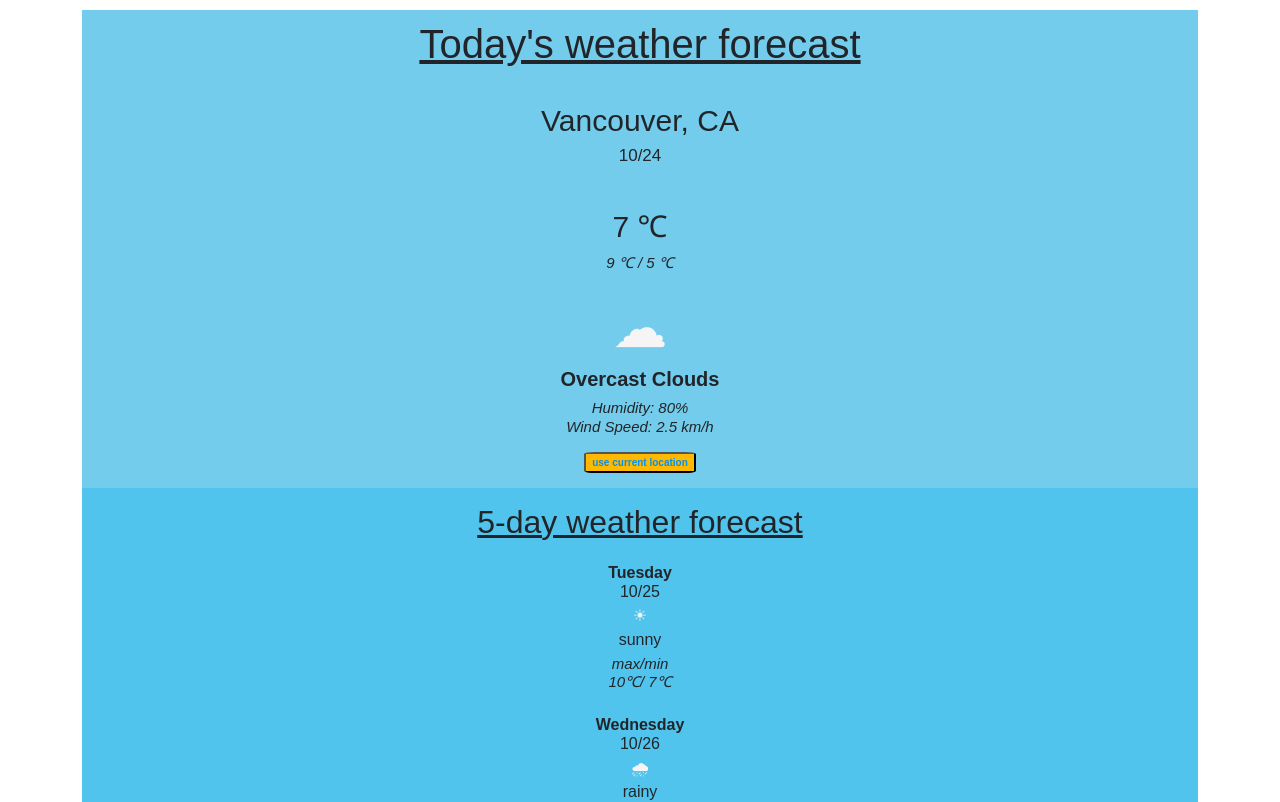
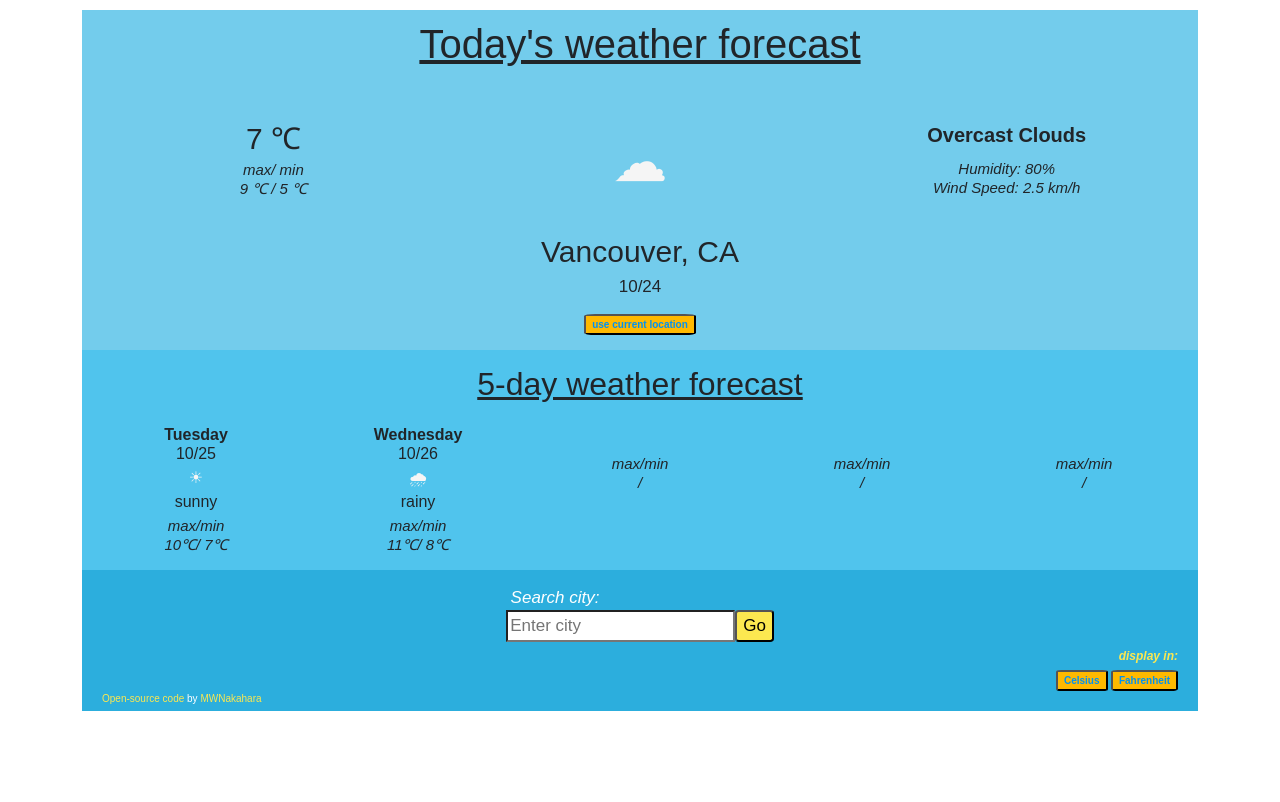
Before and after one commit to mwnakahara/Weather-App-React, a React (Create React App) app: page / in a window 1280 px wide. Shown: the top 802 px of the page. Built offline with nearby package versions, Linux system fonts and the light colour scheme.

Commit message:
added Bootstrap columns, corrected layout

```diff
--- a/src/App.js
+++ b/src/App.js
@@ -10,7 +10,7 @@ import Footer from "./Footer/Footer";
 function App() {
   return (
     <div className="App">
-      <div class="container">
+      <div className="container">
         <Header />
         <Section />
         <Footer />
--- a/src/Footer/CitySearch.css
+++ b/src/Footer/CitySearch.css
@@ -1,7 +1,7 @@
-.CitySearch div {
-  margin-right: 155px;
+.CitySearch p {
   color: #fff;
   font-style: italic;
+  margin: 0 170px 0 0;
 }
 
 .CitySearch input.searchBar {
--- a/src/Footer/CitySearch.js
+++ b/src/Footer/CitySearch.js
@@ -4,13 +4,13 @@ import "./CitySearch.css";
 export default function CitySearch() {
   return (
     <div className="CitySearch">
-      <div>Search city:</div>
+      <p>Search city:</p>
       <form>
         <input
           className="searchBar"
           type="text"
           placeholder="Enter city"
-          autocomplete="off"
+          autoComplete="off"
         />
         <input className="searchButton" type="submit" value="Go" />
       </form>
--- a/src/Header/AdditionalData.css
+++ b/src/Header/AdditionalData.css
@@ -1,13 +1,10 @@
-.AdditionalData .symbol-now {
-  font-size: 55px;
-  padding: 15px 10px 0;
-  min-width: fit-content;
-  color: whitesmoke;
+.AdditionalData {
+  margin: 25px auto;
 }
 
 .AdditionalData .description {
   text-transform: capitalize;
-  padding-bottom: 10px;
+  padding: 20px 0 15px;
   font-size: 20px;
   font-weight: 600;
   font-style: normal;
--- a/src/Header/AdditionalData.js
+++ b/src/Header/AdditionalData.js
@@ -4,16 +4,11 @@ import "./AdditionalData.css";
 export default function AdditionalData(props) {
   return (
     <div className="AdditionalData">
-      <div className="symbol-now">{props.symbol}</div>
-      <div>
-        <div className="additional-data">
-          <ul>
-            <li className="description">{props.description}</li>
-            <li>Humidity: {props.humidity}</li>
-            <li>Wind Speed: {props.windSpeed}</li>
-          </ul>
-        </div>
-      </div>
+      <ul>
+        <li className="description">{props.description}</li>
+        <li>Humidity: {props.humidity}</li>
+        <li>Wind Speed: {props.windSpeed}</li>
+      </ul>
     </div>
   );
 }
--- a/src/Header/Header.js
+++ b/src/Header/Header.js
@@ -9,14 +9,21 @@ export default function Header() {
   return (
     <div className="Header">
       <h1>Today's weather forecast</h1>
-      <LocalData city="Vancouver, CA" date="10/24" />
+      <div className="row">
+        <div className="col">
           <Temperature current="7" maximum="9" minimum="5" unit="℃" />
+        </div>
+        <div className="col">
+          <LocalData symbol="☁" city="Vancouver, CA" date="10/24" />
+        </div>
+        <div className="col">
           <AdditionalData
-        symbol="☁"
             description="overcast clouds"
             humidity="80%"
             windSpeed="2.5 km/h"
           />
+        </div>
+      </div>
       <LocationButton />
     </div>
   );
--- a/src/Header/LocalData.css
+++ b/src/Header/LocalData.css
@@ -1,5 +1,9 @@
-.LocalData {
+.LocalData .symbol-now {
   margin: 25px auto;
+  font-size: 55px;
+  padding: 15px 10px 0;
+  min-width: fit-content;
+  color: whitesmoke;
 }
 
 .LocalData .city {
--- a/src/Header/LocalData.js
+++ b/src/Header/LocalData.js
@@ -4,8 +4,9 @@ import "./LocalData.css";
 export default function LocalData(props) {
   return (
     <div className="LocalData">
-      <div class="city">{props.city}</div>
-      <div class="date">{props.date}</div>
+      <div className="symbol-now">{props.symbol}</div>
+      <div className="city">{props.city}</div>
+      <div className="date">{props.date}</div>
     </div>
   );
 }
--- a/src/Header/Temperature.css
+++ b/src/Header/Temperature.css
@@ -1,5 +1,9 @@
+.Temperature {
+  margin: 25px auto;
+}
+
 .Temperature .current {
-  padding: 10px 0 5px;
+  padding: 10px 0 0;
   min-width: fit-content;
   font-size: 30px;
 }
--- a/src/Header/Temperature.js
+++ b/src/Header/Temperature.js
@@ -9,6 +9,7 @@ export default function Temperature(props) {
         {props.current} {props.unit}
       </div>
       <div className="maxMin">
+        <div>max/ min</div>
         {props.maximum} {props.unit} <span>/ </span>
         {props.minimum} {props.unit}
       </div>
--- a/src/Section/Section.js
+++ b/src/Section/Section.js
@@ -6,6 +6,8 @@ export default function Section() {
   return (
     <div className="Section">
       <h2>5-day weather forecast</h2>
+      <div className="row">
+        <div className="col">
           <Forecast
             weekday="Tuesday"
             date="10/25"
@@ -15,7 +17,8 @@ export default function Section() {
             minimum="7"
             unit="℃"
           />
-      <br />
+        </div>
+        <div className="col">
           <Forecast
             weekday="Wednesday"
             date="10/26"
@@ -26,5 +29,16 @@ export default function Section() {
             unit="℃"
           />
         </div>
+        <div className="col">
+          <Forecast />
+        </div>
+        <div className="col">
+          <Forecast />
+        </div>
+        <div className="col">
+          <Forecast />
+        </div>
+      </div>
+    </div>
   );
 }
```
Lines whose indentation alone changed are shown as unchanged.
